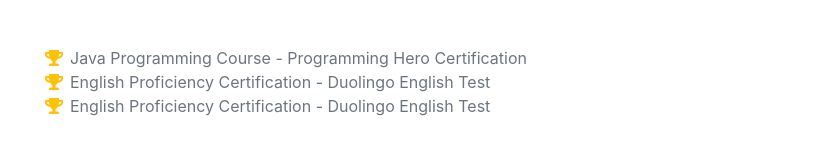
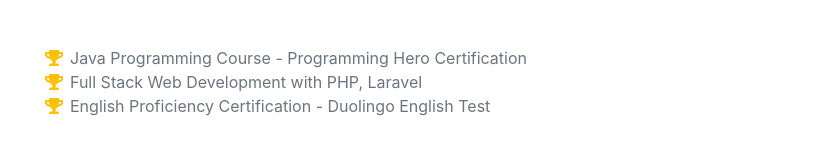
Before and after one commit to ziaul75/first-portfolio-website, a plain HTML site: page index.html in a window 1280 px wide. Shown: the part 5136-5290 px from the top of the page, without its empty margins (290-1127 px from the left). Drawn offline with nearby package versions, Linux system fonts and the light colour scheme; a web font is replaced by a local one.

Commit message:
Update index.html

```diff
--- a/index.html
+++ b/index.html
@@ -327,7 +327,7 @@
               <span class="fa-li"
                 ><i class="fas fa-trophy text-warning"></i
               ></span>
-              English Proficiency Certification - Duolingo English Test
+              Full Stack Web Development with PHP, Laravel
             </li>
             <li>
               <span class="fa-li"
```
